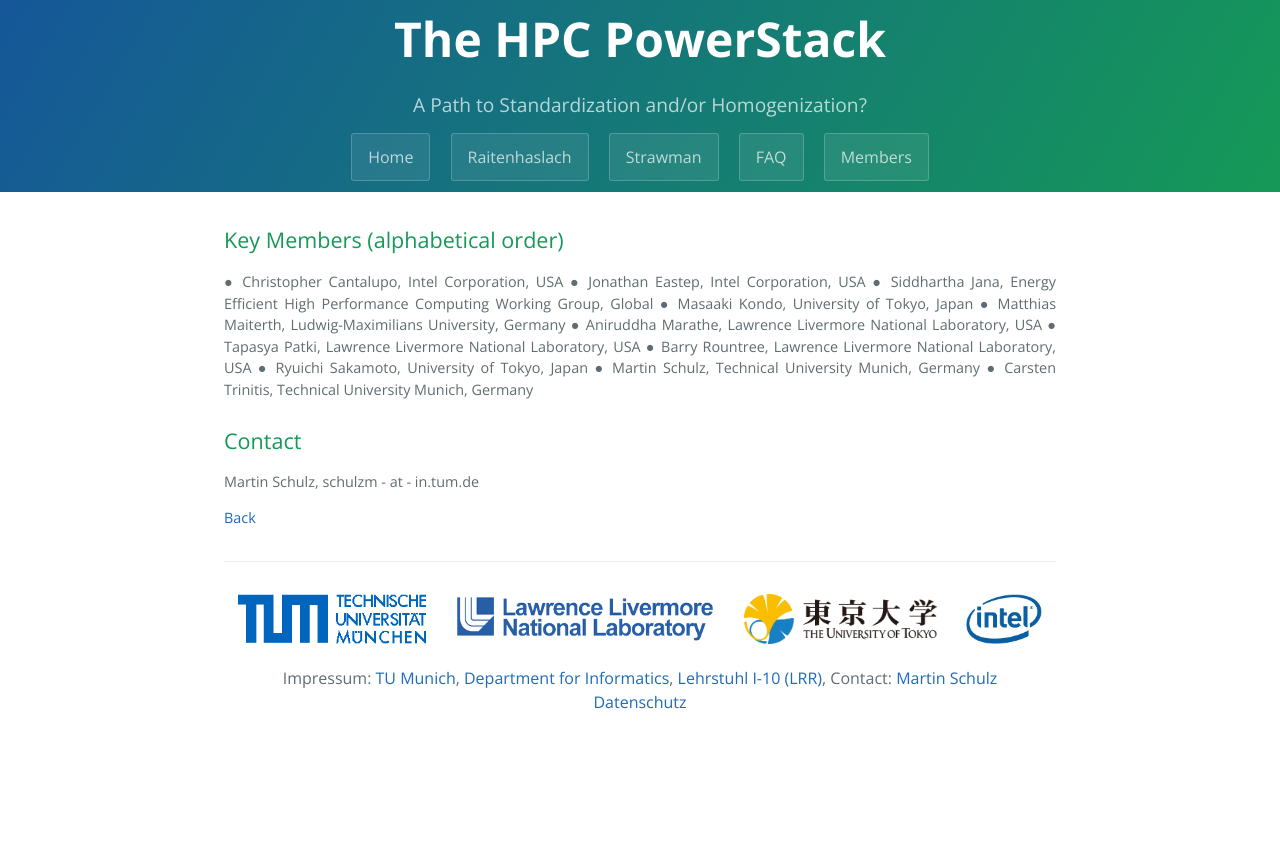
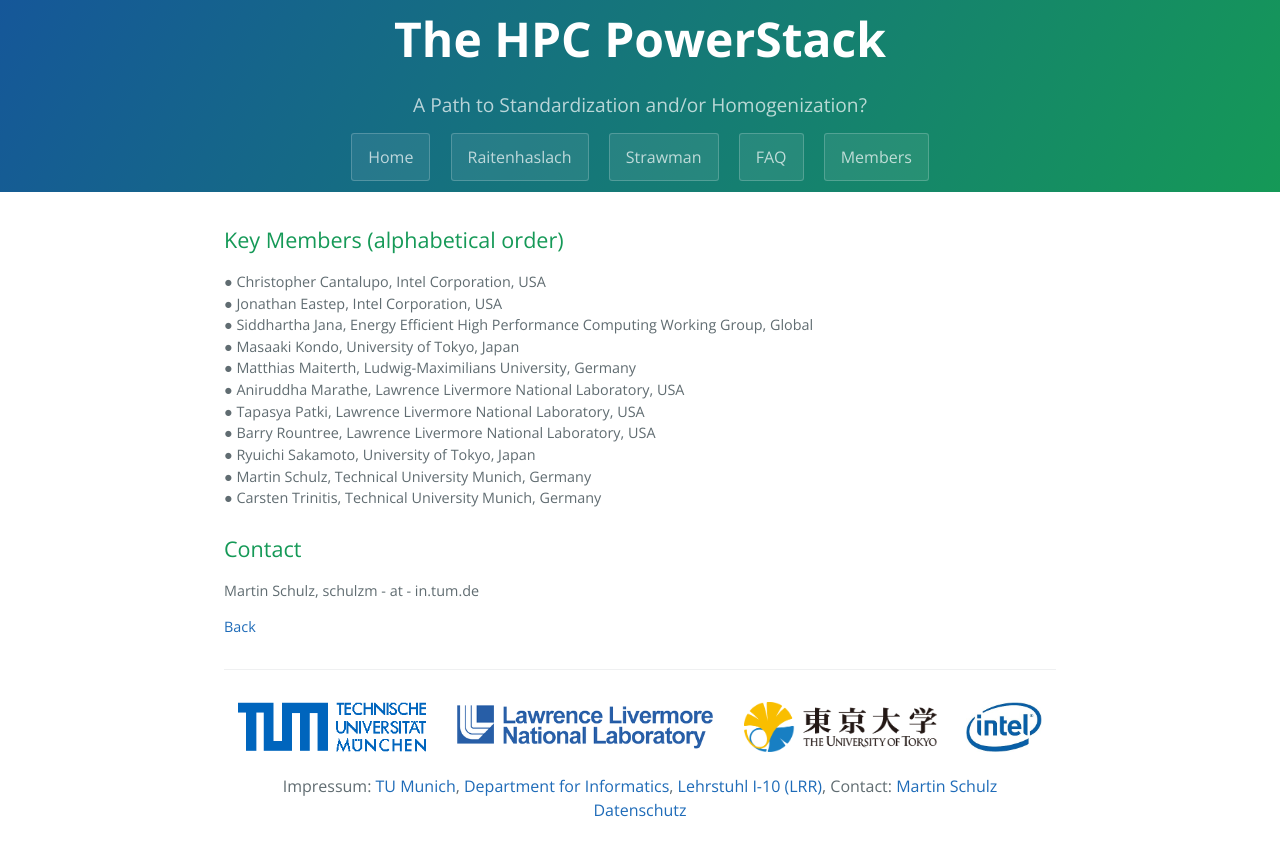
Before and after one commit to HPCPowerStack/hpcpowerstack.github.io, a Jekyll site: the page built from org.md, in a window 1280 px wide. Shown: the top 856 px of the page. Built offline with Jekyll 4.4.1, drawn with Linux system fonts in a browser that asks for light colours; the repository's description, which GitHub fills in, is left out; our own code applies the rules of GitHub Pages for plain Markdown files.

Commit message:
Minor edits

```diff
--- a/org.md
+++ b/org.md
@@ -3,17 +3,17 @@ layout: default
 ---
 ## [](#header-2)Key Members (alphabetical order)
 
-● Christopher Cantalupo, Intel Corporation, USA
-● Jonathan Eastep, Intel Corporation, USA
-● Siddhartha Jana, Energy Efficient High Performance Computing Working Group, Global
-● Masaaki Kondo, University of Tokyo, Japan
-● Matthias Maiterth, Ludwig-Maximilians University, Germany
-● Aniruddha Marathe, Lawrence Livermore National Laboratory, USA
-● Tapasya Patki, Lawrence Livermore National Laboratory, USA
-● Barry Rountree, Lawrence Livermore National Laboratory, USA
-● Ryuichi Sakamoto, University of Tokyo, Japan
-● Martin Schulz, Technical University Munich, Germany
-● Carsten Trinitis, Technical University Munich, Germany
+● Christopher Cantalupo, Intel Corporation, USA <br/>
+● Jonathan Eastep, Intel Corporation, USA <br/>
+● Siddhartha Jana, Energy Efficient High Performance Computing Working Group, Global <br/>
+● Masaaki Kondo, University of Tokyo, Japan <br/>
+● Matthias Maiterth, Ludwig-Maximilians University, Germany <br/>
+● Aniruddha Marathe, Lawrence Livermore National Laboratory, USA <br/>
+● Tapasya Patki, Lawrence Livermore National Laboratory, USA <br/>
+● Barry Rountree, Lawrence Livermore National Laboratory, USA <br/>
+● Ryuichi Sakamoto, University of Tokyo, Japan <br/>
+● Martin Schulz, Technical University Munich, Germany <br/>
+● Carsten Trinitis, Technical University Munich, Germany <br/>
 
 ## [](#header-3)Contact
 
```
Also changed, not shown: 1 other file.
